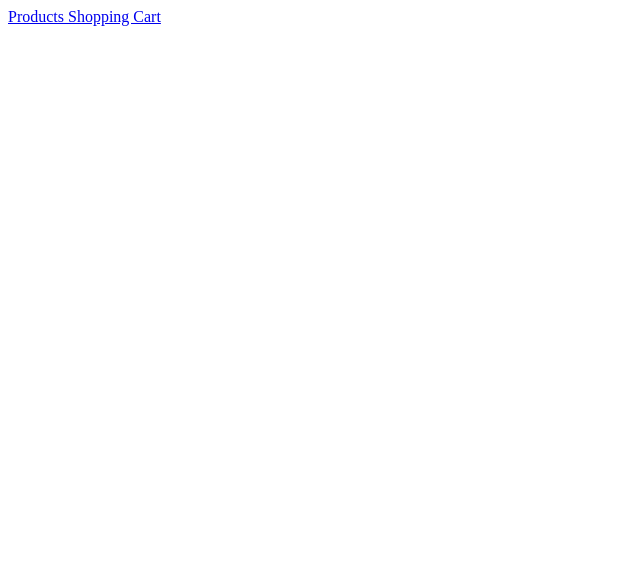
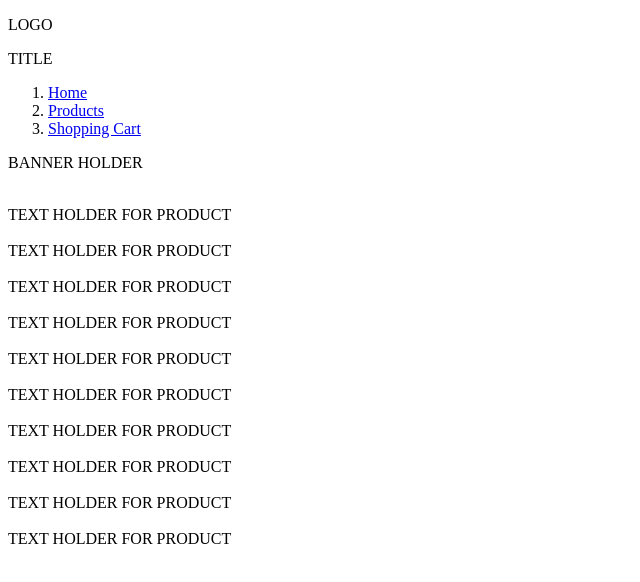
Before and after one commit to ianandrewson/Lab06-product-page, a plain HTML site: page index.html in a window 1280 px wide. Shown: the whole page, without its empty margins (0-640 px from the left). Drawn offline with Linux system fonts and the light colour scheme.

Commit message:
finished home html skeleton

```diff
--- a/index.html
+++ b/index.html
@@ -10,10 +10,85 @@
 </head>
 
 <body>
-    <nav>
-        <a href="./Products/index.html">Products </a>
-        <a href="./shopping-cart/index.html">Shopping Cart</a>
-    </nav>
+    <header>
+        <p>LOGO</p>
+        <p>TITLE</p>
+        <nav>
+            <ol>
+                <li><a href="./index.html">Home</a></li>
+                <li><a href="./Products/index.html">Products </a></li>
+                <li><a href="./shopping-cart/index.html">Shopping Cart</a></li>
+            </ol>
+        </nav>
+    </header>
+    <section>
+        <div class='banner'>
+            <p>BANNER HOLDER</p>
+        </div>
+        <article>
+            <img src="" alt="">
+            <aside class='product-text'>
+                TEXT HOLDER FOR PRODUCT
+            </aside>
+        </article>
+        <article>
+            <img src="" alt="">
+            <aside class='product-text'>
+                TEXT HOLDER FOR PRODUCT
+            </aside>
+        </article>
+        <article>
+            <img src="" alt="">
+            <aside class='product-text'>
+                TEXT HOLDER FOR PRODUCT
+            </aside>
+        </article>
+        <article>
+            <img src="" alt="">
+            <aside class='product-text'>
+                TEXT HOLDER FOR PRODUCT
+            </aside>
+        </article>
+        <article>
+            <img src="" alt="">
+            <aside class='product-text'>
+                TEXT HOLDER FOR PRODUCT
+            </aside>
+        </article>
+        <article>
+            <img src="" alt="">
+            <aside class='product-text'>
+                TEXT HOLDER FOR PRODUCT
+            </aside>
+        </article>
+        <article>
+            <img src="" alt="">
+            <aside class='product-text'>
+                TEXT HOLDER FOR PRODUCT
+            </aside>
+        </article>
+        <article>
+            <img src="" alt="">
+            <aside class='product-text'>
+                TEXT HOLDER FOR PRODUCT
+            </aside>
+        </article>
+        <article>
+            <img src="" alt="">
+            <aside class='product-text'>
+                TEXT HOLDER FOR PRODUCT
+            </aside>
+        </article>
+        <article>
+            <img src="" alt="">
+            <aside class='product-text'>
+                TEXT HOLDER FOR PRODUCT
+            </aside>
+        </article>
+    </section>
+
+
+
 </body>
-
+    <script src='./app.js'></script>
 </html>
```
